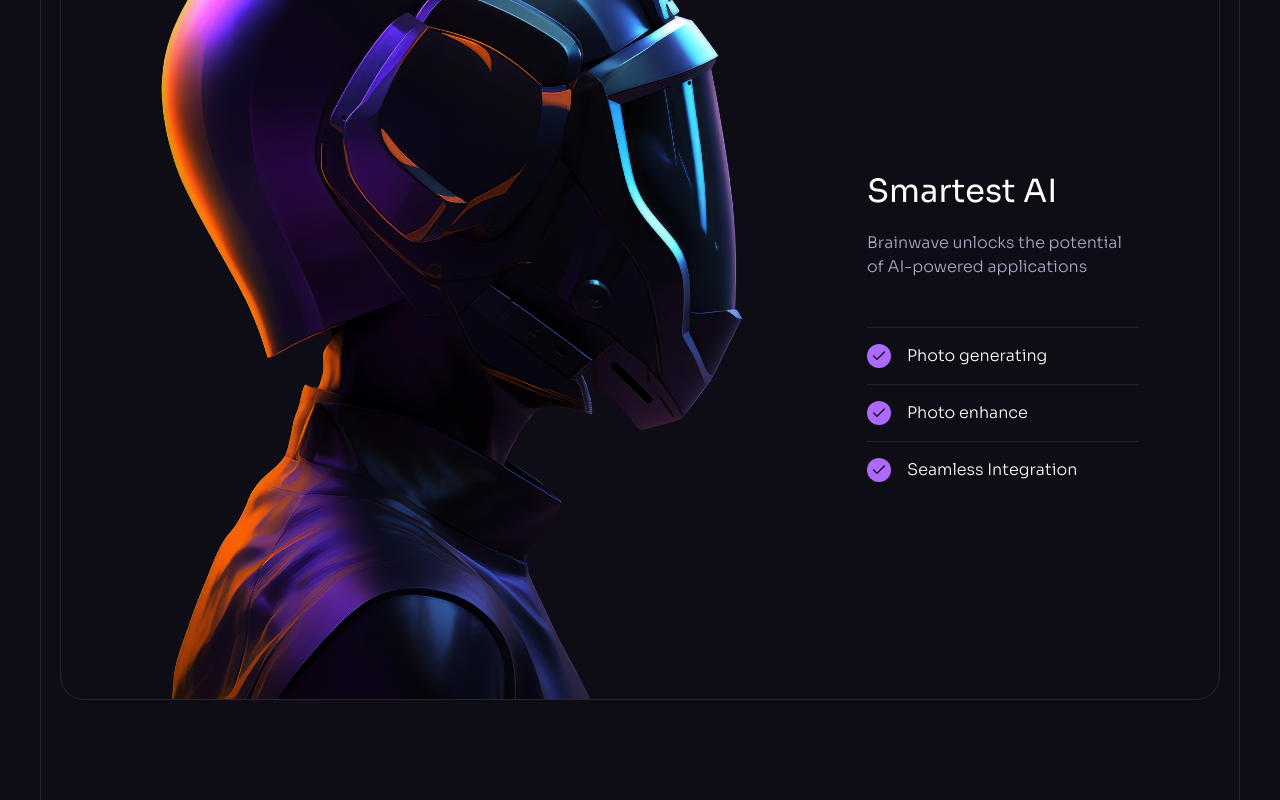
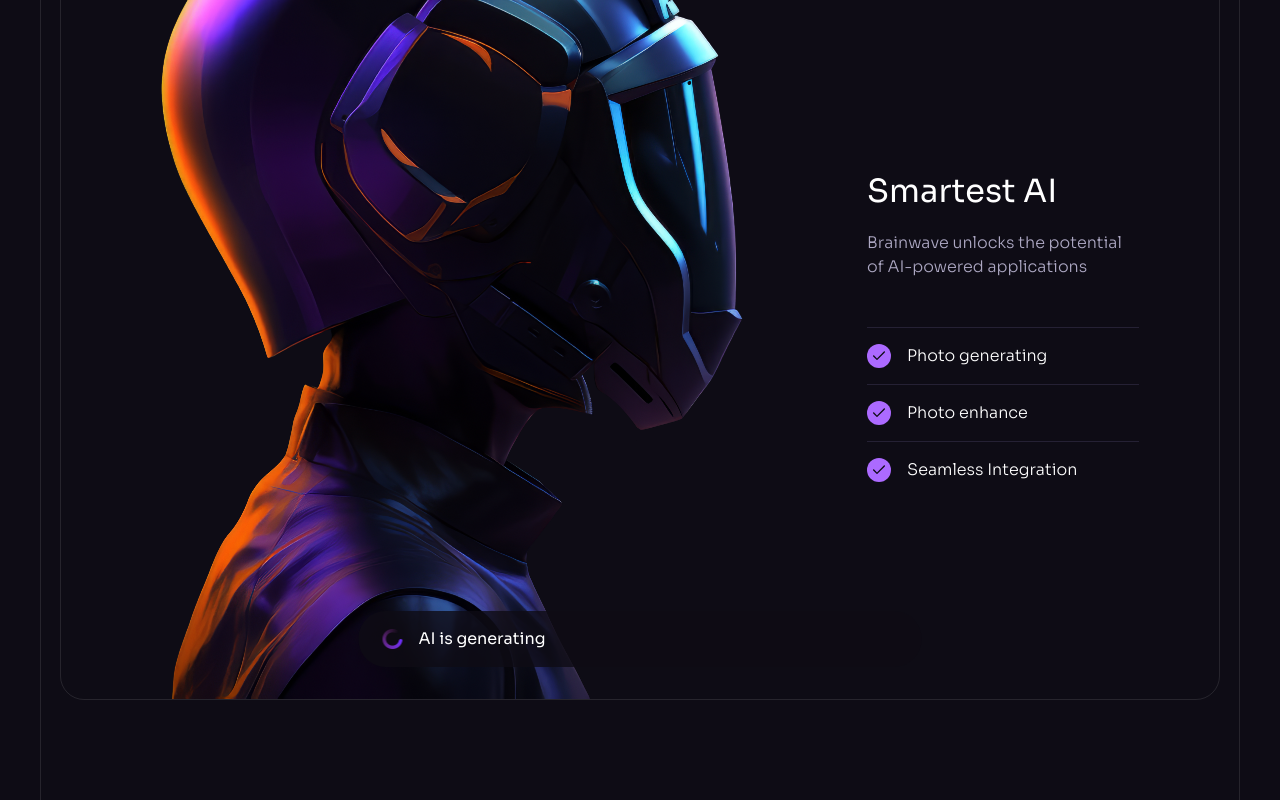
Before and after one commit to thadeus47/brainwave, a React (Vite) app: page / in a window 1280 px wide. Shown: the part 4246-5046 px from the top of the page. Built offline with nearby package versions, Linux system fonts and the light colour scheme.

Commit message:
services section change

```diff
--- a/src/components/Services.jsx
+++ b/src/components/Services.jsx
@@ -1,5 +1,6 @@
 import { service1, service2, service3, check } from "../assets";
 import { brainwaveServices, brainwaveServicesIcons } from "../constants";
+import Generating from "./Generating";
 import Heading from "./Heading";
 import Section from "./Section";
 
@@ -41,6 +42,8 @@
                 ))}
               </ul>
             </div>
+
+            <Generating className="absolute left-4 right-4 bottom-4 border-n-1/10 lg:left-1/2 lg-right-auto lg:bottom-8 lg:-translate-x-1/2" />
           </div>
         </div>
       </div>
```
